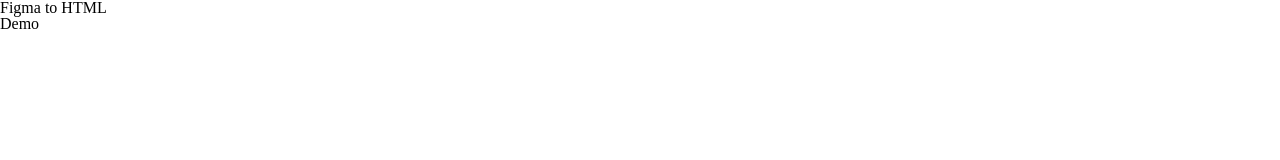
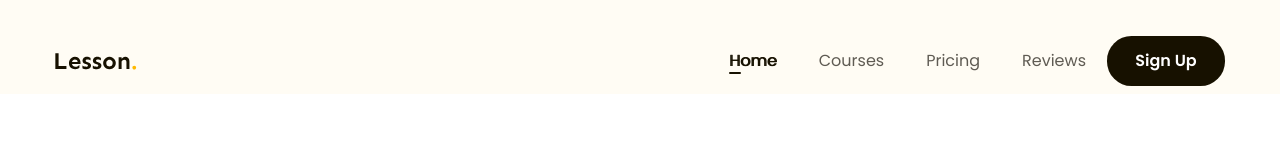
Before and after one commit to Phien125/figma-to-html, a plain HTML site: page index.html in a window 1280 px wide. Shown: the top 160 px of the page. Drawn offline with Linux system fonts and the light colour scheme.

Commit message:
p3 header

```diff
--- a/assets/css/style.css
+++ b/assets/css/style.css
@@ -1,10 +1,95 @@
 * {
   box-sizing: border-box;
 }
+
 html {
   font-size: 62.5%;
 }
+
 /* Khôi phục phông chữ mặc định theo rem*/
 body {
   font-size: 1.6rem;
+  font-family: "Poppins", sans-serif;
 }
+/* ================common===============*/
+a {
+  text-decoration: none;
+}
+
+.btn {
+  display: inline-block;
+  min-width: 118px;
+  padding: 0px 16px;
+  line-height: 50px;
+  font-size: 1.6rem;
+  font-weight: 600;
+  text-align: center;
+  background: #171100;
+  border-radius: 24.5px;
+  color: #fff;
+}
+
+.main_content {
+  width: 1170px;
+  max-width: calc(100% - 48px);
+  margin-left: auto;
+  margin-right: auto;
+}
+/* ================common===============*/
+
+.header {
+  background: #fffcf4;
+}
+
+.header.fixed {
+  position: sticky;
+  top: -28px;
+}
+
+.header .body {
+  display: flex;
+  align-items: center;
+  padding: 36px 0 8px;
+}
+
+.nav {
+  margin-left: auto;
+}
+
+.nav ul {
+  display: flex;
+}
+
+.nav a {
+  position: relative;
+  color: #5f5b53;
+  font-size: 1.6rem;
+  padding: 8px 21px;
+}
+
+.nav li.active a,
+.nav a:hover {
+  /* font-weight: 600; */
+  color: #171100;
+  text-shadow: 1px 0 0 currentColor;
+}
+
+.nav li.active a::after {
+  position: absolute;
+  left: 21px;
+  bottom: 6px;
+  display: block;
+  content: "";
+  width: 12px;
+  height: 2px;
+  border-radius: 1px;
+  background: #171100;
+}
+
+.header.btn-sign-up {
+  min-width: 144px;
+}
+
+.header.action {
+  margin-left: 50px;
+}
--- a/index.html
+++ b/index.html
@@ -5,11 +5,43 @@
     <meta http-equiv="X-UA-Compatible" content="IE=edge" />
     <meta name="viewport" content="width=device-width, initial-scale=1.0" />
     <link rel="stylesheet" href="./assets/css/reset.css" />
+    <link
+      href="https://fonts.googleapis.com/css2?family=Poppins:ital,wght@0,400;0,500;0,600;0,700;1,400&family=Sen:wght@700&display=swap"
+      rel="stylesheet"
+    />
     <link rel="stylesheet" href="./assets/css/style.css" />
     <title>Figma to HTML</title>
   </head>
-  <body>
-    <h1>Figma to HTML</h1>
-    <h2>Demo</h2>
+  <body style="height: 10000px">
+    <!--header-->
+    <header class="header fixed">
+      <div class="main_content">
+        <div class="body">
+          <!-- Logo -->
+          <img src="./assets/img/Lesson..svg" alt="Lesson" class="logo" />
+          <!-- nav -->
+          <nav class="nav">
+            <ul>
+              <li class="active">
+                <a href="#!">Home</a>
+              </li>
+              <li>
+                <a href="#!">Courses</a>
+              </li>
+              <li>
+                <a href="#!">Pricing</a>
+              </li>
+              <li>
+                <a href="#!">Reviews</a>
+              </li>
+            </ul>
+          </nav>
+          <!-- btn -->
+          <div class="action">
+            <a href="#!" class="btn btn-sign-up">Sign Up</a>
+          </div>
+        </div>
+      </div>
+    </header>
   </body>
 </html>
```
Also changed, not shown: assets/img/Lesson..svg (added).
